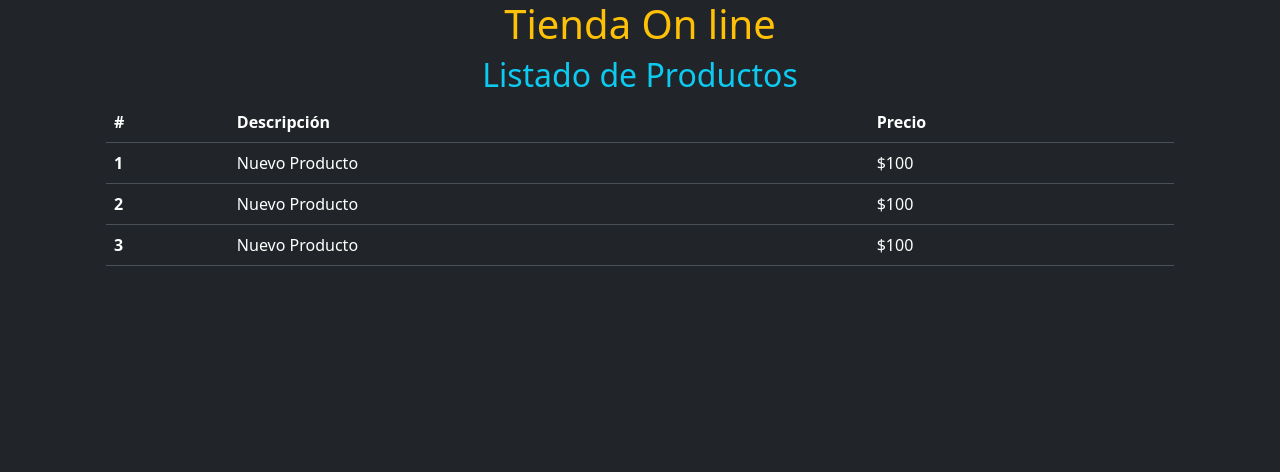
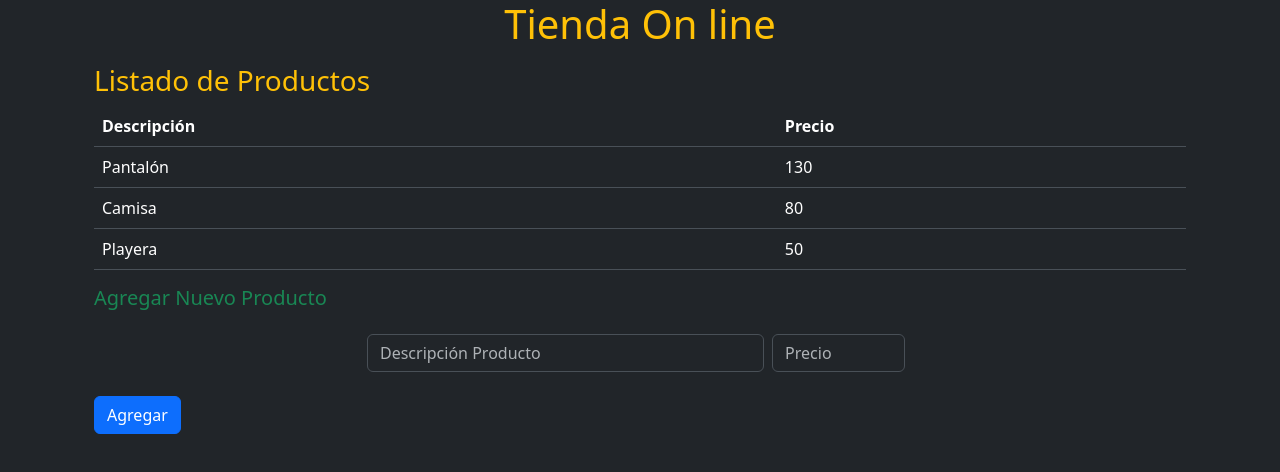
Before and after one commit to ArnBon/Tienda-OnLine, an Angular app: page / in a window 1280 px wide. Shown: the top 472 px of the page. Built offline with nearby package versions, Linux system fonts and the light colour scheme.

Commit message:
fin ejercicio de la seccion 5 tienda online

```diff
--- a/src/app/listado-productos-component/listado-productos-component.html
+++ b/src/app/listado-productos-component/listado-productos-component.html
@@ -1,5 +1,62 @@
-<div class="container">
+<div class="container mt-3">
+    <h3 class="text-warning">Listado de Productos</h3>
+    <!-- <ul>
+        @for (producto of productos; track producto) {
+            <li class="list-group-item list-group-item-light">
+                {{producto.descripcion}}
+                ${{producto.precio}}
+            </li>
+        }
+    </ul> -->
+
+<table class="table">
+  <thead>
+    <tr>
+      <!-- <th scope="col">#</th> -->
+      <th scope="col">Descripción</th>
+      <th scope="col">Precio</th>
+
+    </tr>
+  </thead>
+  <tbody>
+
+      @for (producto of productos; track producto) {
+    <tr>
+      <!-- <th scope="row">1</th> -->
+      <td>{{producto.descripcion}}</td>
+      <td>{{producto.precio}}</td>
+    </tr>
+}
+
+  </tbody>
+</table>
 
 
-    <app-producto-component/>
+
+
+
+    <h5 class="text-success mt-3">Agregar Nuevo Producto</h5>
+
+    <form class="d-flex justify-content-between align-items-center my-4 w-50 mx-auto">
+        <input type="text" id="descripcion" name="descripcion"
+            placeholder="Descripción Producto" class="form-control me-2 w-75"
+            autocomplete="off"
+            [(ngModel)] = "descripcionInput"/>
+
+
+        <input type="number" d="precio" name="precio"
+            placeholder="Precio" class="form-control me-2 w-25"
+            [(ngModel)] = "precioInput"/>
+
+
+    </form>
+
+    <button type="submit" class="btn btn-primary"
+    (click)="agregarProducto()">Agregar
+    </button>
+
+
+
+
+
 </div>
--- a/src/app/listado-productos-component/listado-productos-component.ts
+++ b/src/app/listado-productos-component/listado-productos-component.ts
@@ -1,12 +1,39 @@
 import { Component } from '@angular/core';
 import { ProductoComponent } from '../producto-component/producto-component';
+import { ProductoModel } from '../producto-component/productoModel';
+import { FormsModule } from '@angular/forms';
+
 
 @Component({
   selector: 'app-listado-productos-component',
-  imports: [ProductoComponent],
+  imports: [ProductoComponent, FormsModule],
   templateUrl: './listado-productos-component.html',
   styleUrl: './listado-productos-component.css',
 })
 export class ListadoProductosComponent {
 
+  productos: ProductoModel[] = [
+    new ProductoModel('Pantalón', 130.0),
+    new ProductoModel('Camisa', 80.0),
+    new ProductoModel('Playera', 50.0),
+  ];
+
+  //esto no se que es
+  descripcionInput: string = '';
+  precioInput: number | null = null;
+
+  agregarProducto(){
+    //validar que sean valores correctos
+    if (this.descripcionInput.trim() === '' || this.precioInput == null || this.precioInput <= 0) {
+      console.log('Debe ingresar una descripción y un precio válido');
+      return;
+    }
+
+    const producto = new ProductoModel(this.descripcionInput, this.precioInput);
+    this.productos.push(producto);
+
+    //Limpiar campos
+    this.descripcionInput = '';
+    this.precioInput = null;
+  }
 }
--- a/src/app/producto-component/producto-component.html
+++ b/src/app/producto-component/producto-component.html
@@ -1,4 +1,4 @@
-<div class="container">
+<!-- <div class="container">
 <h2 class="text-center text-info">{{titulo}}</h2>
 
 
@@ -33,3 +33,6 @@
 </table>
 
 </div>
+
+
+ -->
--- a/src/app/producto-component/producto-component.ts
+++ b/src/app/producto-component/producto-component.ts
@@ -10,9 +10,7 @@ export class ProductoComponent {
 
   titulo = 'Listado de Productos'
 
-  productos = {
-    descripcion: 'Nuevo Producto',
-    precio: '$100'
-  }
+    descripcion = 'Nuevo Producto';
+    precio = '101.00';
 
 }
--- /dev/null
+++ b/src/app/producto-component/productoModel.ts
@@ -0,0 +1,8 @@
+export class ProductoModel {
+
+    constructor(
+        public descripcion: string,
+        public precio: number
+    ) {}
+
+}
```
